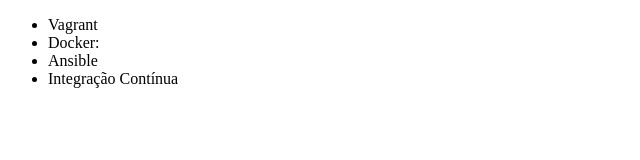
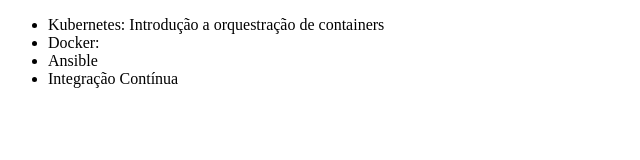
Before and after one commit to VitorTFraga/alura-estudo, a plain HTML site: page index.html in a window 1280 px wide. Shown: the whole page, without its empty margins (0-640 px from the left). Drawn offline with Linux system fonts and the light colour scheme.

Commit message:
mudando vagrant por kuberbetes

```diff
--- a/index.html
+++ b/index.html
@@ -6,7 +6,7 @@
 </head>
 <body>
     <ul>
-        <li>Vagrant</li>
+        <li>Kubernetes: Introdução a orquestração de containers</li>
         <li>Docker:</li>
         <li>Ansible</li>
         <li>Integração Contínua</li>
```
